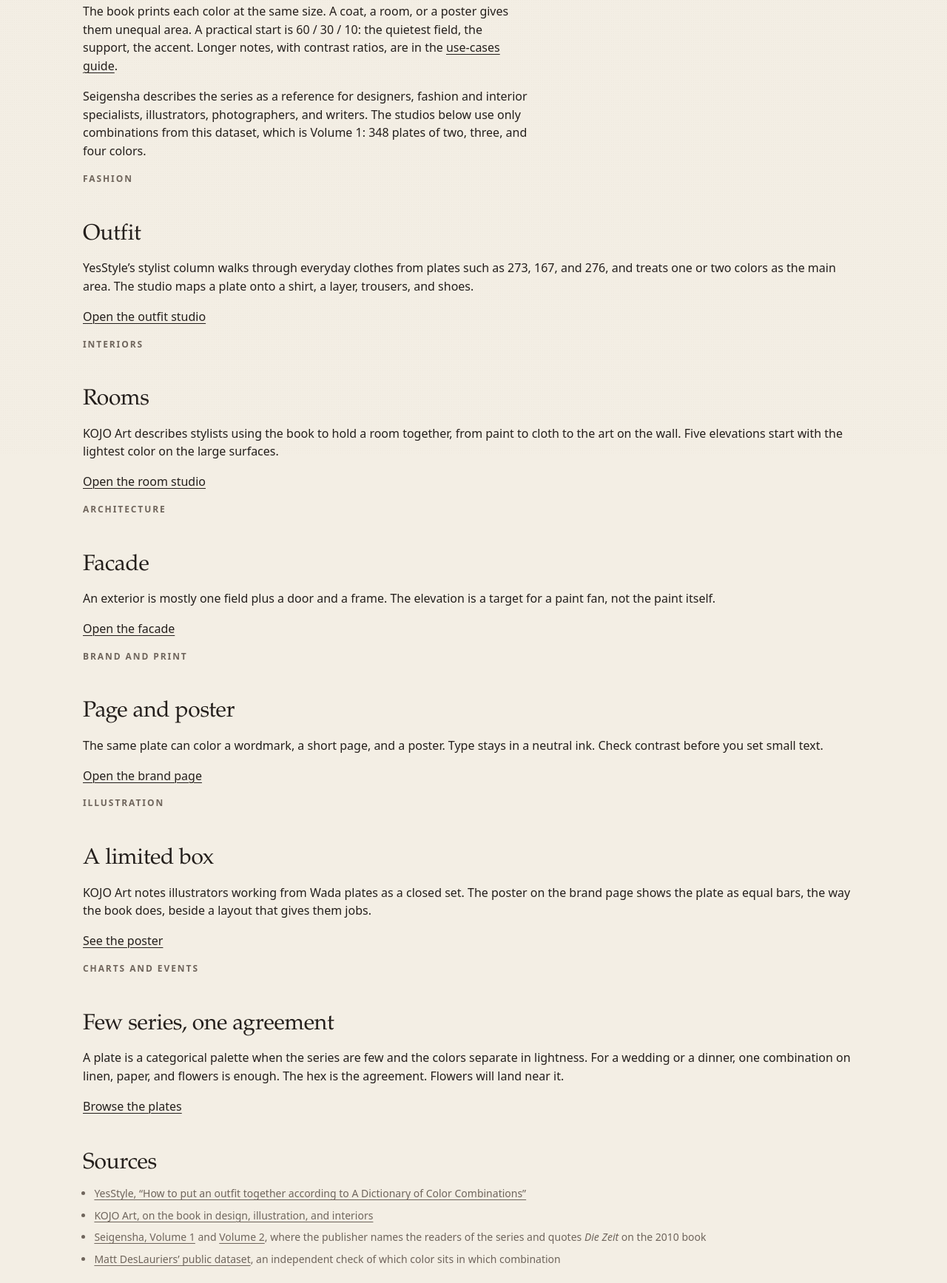
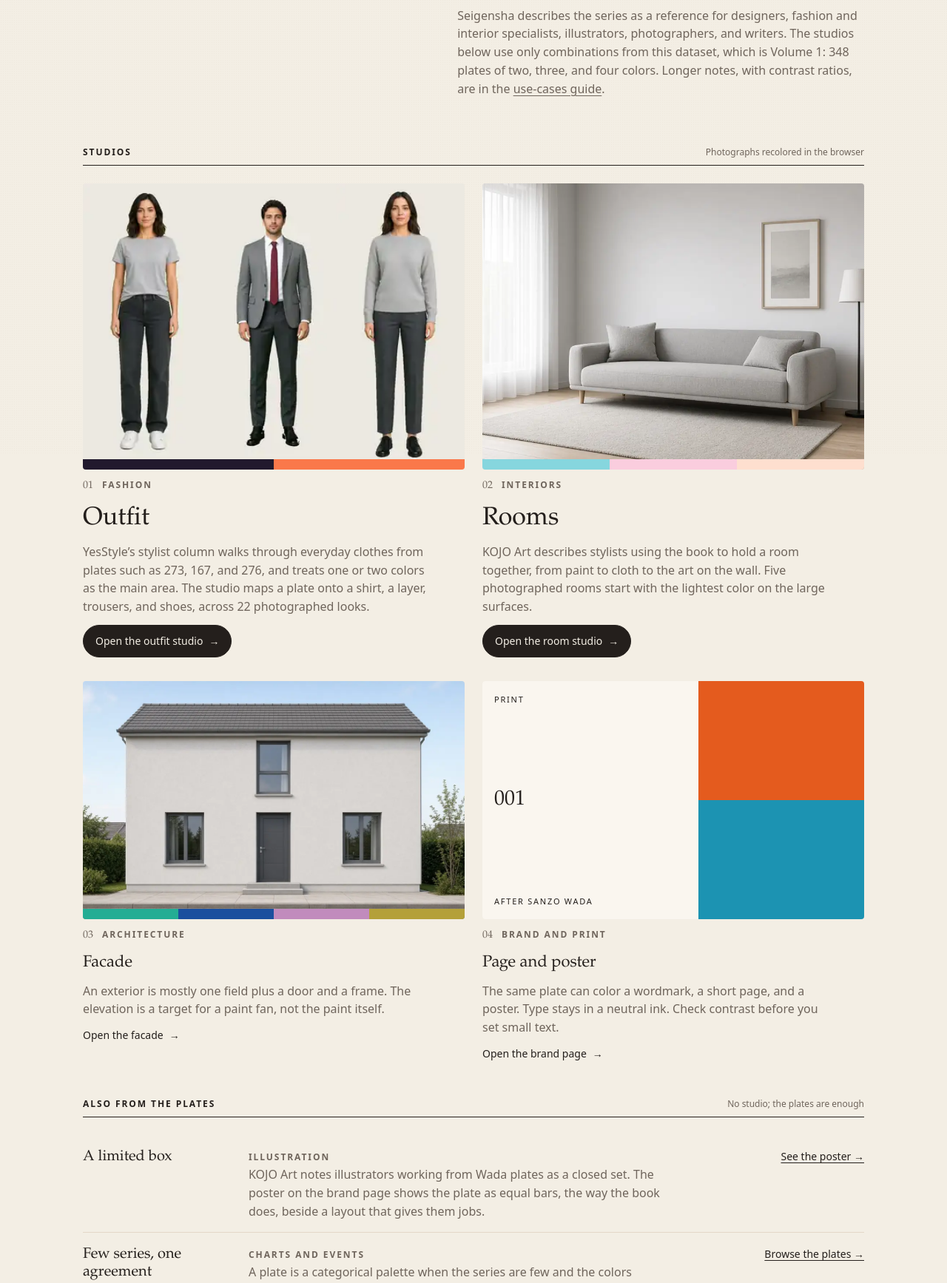
Before and after one commit to Bjoseph23/haishoku, a plain HTML site: page viewer/use-cases.html in a window 1280 px wide. Shown: the part 187-1922 px from the top of the page at 74% size. Drawn offline with Linux system fonts and the light colour scheme.

Commit message:
feat(viewer): use-cases hub as an editorial contents page
Co-Authored-By: Claude Opus 5.5 <noreply@anthropic.com>

```diff
--- a/viewer/use-cases.html
+++ b/viewer/use-cases.html
@@ -25,6 +25,13 @@
     <a href="index.html">Palettes</a>
     <a href="colors.html">Colors</a>
     <a href="use-cases.html" aria-current="page">Use cases</a>
+    <span class="desk-sep" aria-hidden="true"></span>
+    <span class="desk-label" aria-hidden="true">Studios</span>
+    <a href="outfit.html">Outfit<span class="sr"> studio</span></a>
+    <a href="room.html">Room<span class="sr"> studio</span></a>
+    <a href="facade.html">Facade<span class="sr"> studio</span></a>
+    <a href="brand.html">Brand<span class="sr"> studio</span></a>
+    <span class="desk-sep" aria-hidden="true"></span>
     <a href="about.html">About</a>
   </nav>
   <div class="tools">
@@ -33,13 +40,20 @@
   </div>
 </header>
 <div class="backdrop" id="backdrop" hidden></div>
-<div class="sheet" id="sheet" role="dialog" aria-modal="true" aria-labelledby="sheet-title" hidden>
-  <p id="sheet-title" class="sheet-label">Pages</p>
-  <nav class="sheet-nav" aria-label="Pages">
+<div class="sheet" id="sheet" role="dialog" aria-modal="true" aria-label="Site menu" hidden>
+  <div class="sheet-grip">
+    <span class="mark">haishoku</span>
+    <button type="button" class="text-btn" id="sheet-close">Close</button>
+  </div>
+  <p class="sheet-label" id="sheet-browse">Browse</p>
+  <nav class="sheet-nav" aria-labelledby="sheet-browse">
     <a href="index.html">Palettes</a>
     <a href="colors.html">Colors</a>
     <a href="use-cases.html" aria-current="page">Use cases</a>
     <a href="about.html">About</a>
+  </nav>
+  <p class="sheet-label" id="sheet-studios">Studios</p>
+  <nav class="sheet-nav sheet-studios" aria-labelledby="sheet-studios">
     <a href="outfit.html">Outfit studio</a>
     <a href="room.html">Room studio</a>
     <a href="facade.html">Facade</a>
@@ -47,50 +61,76 @@
   </nav>
 </div>
 <main id="app">
-  <p class="kicker">From the plates outward</p>
-  <h1>Use cases</h1>
-  <div class="prose">
-    <p>The book prints each color at the same size. A coat, a room, or a poster gives them unequal area. A practical start is 60 / 30 / 10: the quietest field, the support, the accent. Longer notes, with contrast ratios, are in the <a href="https://github.com/Bjoseph23/haishoku/blob/main/docs/USE_CASES.md">use-cases guide</a>.</p>
-    <p>Seigensha describes the series as a reference for designers, fashion and interior specialists, illustrators, photographers, and writers. The studios below use only combinations from this dataset, which is Volume 1: 348 plates of two, three, and four colors.</p>
-  </div>
-  <div class="cards">
-    <article class="hub-card">
-      <p class="kicker">Fashion</p>
-      <h2>Outfit</h2>
-      <p>YesStyle’s stylist column walks through everyday clothes from plates such as 273, 167, and 276, and treats one or two colors as the main area. The studio maps a plate onto a shirt, a layer, trousers, and shoes.</p>
-      <a class="more" href="outfit.html">Open the outfit studio</a>
+  <header class="hub-head">
+    <div>
+      <p class="kicker">From the plates outward</p>
+      <h1>Use cases</h1>
+    </div>
+    <div class="prose">
+      <p>The book prints each color at the same size. A coat, a room, or a poster gives them unequal area. A practical start is 60 / 30 / 10: the quietest field, the support, the accent.</p>
+      <p>Seigensha describes the series as a reference for designers, fashion and interior specialists, illustrators, photographers, and writers. The studios below use only combinations from this dataset, which is Volume 1: 348 plates of two, three, and four colors. Longer notes, with contrast ratios, are in the <a href="https://github.com/Bjoseph23/haishoku/blob/main/docs/USE_CASES.md">use-cases guide</a>.</p>
+    </div>
+  </header>
+
+  <div class="section-label"><h2 class="kicker">Studios</h2><span>Photographs recolored in the browser</span></div>
+  <div class="entries">
+    <article class="entry lead">
+      <a class="entry-media entry-trio" href="outfit.html" tabindex="-1" aria-hidden="true">
+        <img src="assets/looks/f-tee-jeans-thumb.webp" alt="" width="200" height="356">
+        <img src="assets/looks/m-blazer-thumb.webp" alt="" width="200" height="356">
+        <img src="assets/looks/f-knit-trousers-thumb.webp" alt="" width="200" height="356">
+        <span class="entry-strip" aria-hidden="true"><i style="background:#21192D"></i><i style="background:#FA784A"></i></span>
+      </a>
+      <div class="entry-title"><span class="entry-num">01</span><p class="kicker">Fashion</p></div>
+      <h3><a href="outfit.html">Outfit</a></h3>
+      <p>YesStyle’s stylist column walks through everyday clothes from plates such as 273, 167, and 276, and treats one or two colors as the main area. The studio maps a plate onto a shirt, a layer, trousers, and shoes, across 22 photographed looks.</p>
+      <a class="btn" href="outfit.html">Open the outfit studio <span class="arrow" aria-hidden="true">→</span></a>
     </article>
-    <article class="hub-card">
-      <p class="kicker">Interiors</p>
-      <h2>Rooms</h2>
-      <p>KOJO Art describes stylists using the book to hold a room together, from paint to cloth to the art on the wall. Five elevations start with the lightest color on the large surfaces.</p>
-      <a class="more" href="room.html">Open the room studio</a>
+    <article class="entry lead">
+      <a class="entry-media" href="room.html" tabindex="-1" aria-hidden="true">
+        <img src="assets/rooms/living.webp" alt="" width="1200" height="675">
+        <span class="entry-strip" aria-hidden="true"><i style="background:#86D6DE"></i><i style="background:#FACDDE"></i><i style="background:#FEDFCF"></i></span>
+      </a>
+      <div class="entry-title"><span class="entry-num">02</span><p class="kicker">Interiors</p></div>
+      <h3><a href="room.html">Rooms</a></h3>
+      <p>KOJO Art describes stylists using the book to hold a room together, from paint to cloth to the art on the wall. Five photographed rooms start with the lightest color on the large surfaces.</p>
+      <a class="btn" href="room.html">Open the room studio <span class="arrow" aria-hidden="true">→</span></a>
     </article>
-    <article class="hub-card">
-      <p class="kicker">Architecture</p>
-      <h2>Facade</h2>
+    <article class="entry second">
+      <a class="entry-media" href="facade.html" tabindex="-1" aria-hidden="true">
+        <img src="assets/rooms/facade.webp" alt="" width="1200" height="675" loading="lazy" decoding="async">
+        <span class="entry-strip" aria-hidden="true"><i style="background:#24AD94"></i><i style="background:#1B4F9E"></i><i style="background:#C18BBD"></i><i style="background:#B4A039"></i></span>
+      </a>
+      <div class="entry-title"><span class="entry-num">03</span><p class="kicker">Architecture</p></div>
+      <h3><a href="facade.html">Facade</a></h3>
       <p>An exterior is mostly one field plus a door and a frame. The elevation is a target for a paint fan, not the paint itself.</p>
-      <a class="more" href="facade.html">Open the facade</a>
+      <a class="go" href="facade.html">Open the facade <span class="arrow" aria-hidden="true">→</span></a>
     </article>
-    <article class="hub-card">
-      <p class="kicker">Brand and print</p>
-      <h2>Page and poster</h2>
+    <article class="entry second">
+      <a class="entry-media" href="brand.html" tabindex="-1" aria-hidden="true">
+        <span class="entry-poster"><span style="background:#faf6ef;color:#241f1c"><small>Print</small><b>001</b><small>After Sanzo Wada</small></span><span><i style="background:#E45B1E"></i><i style="background:#1C93B2"></i></span></span>
+      </a>
+      <div class="entry-title"><span class="entry-num">04</span><p class="kicker">Brand and print</p></div>
+      <h3><a href="brand.html">Page and poster</a></h3>
       <p>The same plate can color a wordmark, a short page, and a poster. Type stays in a neutral ink. Check contrast before you set small text.</p>
-      <a class="more" href="brand.html">Open the brand page</a>
-    </article>
-    <article class="hub-card">
-      <p class="kicker">Illustration</p>
-      <h2>A limited box</h2>
-      <p>KOJO Art notes illustrators working from Wada plates as a closed set. The poster on the brand page shows the plate as equal bars, the way the book does, beside a layout that gives them jobs.</p>
-      <a class="more" href="brand.html">See the poster</a>
-    </article>
-    <article class="hub-card">
-      <p class="kicker">Charts and events</p>
-      <h2>Few series, one agreement</h2>
-      <p>A plate is a categorical palette when the series are few and the colors separate in lightness. For a wedding or a dinner, one combination on linen, paper, and flowers is enough. The hex is the agreement. Flowers will land near it.</p>
-      <a class="more" href="index.html">Browse the plates</a>
+      <a class="go" href="brand.html">Open the brand page <span class="arrow" aria-hidden="true">→</span></a>
     </article>
   </div>
+
+  <div class="section-label"><h2 class="kicker">Also from the plates</h2><span>No studio; the plates are enough</span></div>
+  <ul class="also">
+    <li>
+      <h3>A limited box</h3>
+      <p><span class="kicker">Illustration</span><br>KOJO Art notes illustrators working from Wada plates as a closed set. The poster on the brand page shows the plate as equal bars, the way the book does, beside a layout that gives them jobs.</p>
+      <a href="brand.html">See the poster →</a>
+    </li>
+    <li>
+      <h3>Few series, one agreement</h3>
+      <p><span class="kicker">Charts and events</span><br>A plate is a categorical palette when the series are few and the colors separate in lightness. For a wedding or a dinner, one combination on linen, paper, and flowers is enough. The hex is the agreement. Flowers will land near it.</p>
+      <a href="index.html">Browse the plates →</a>
+    </li>
+  </ul>
+
   <h2>Sources</h2>
   <ul class="sources">
     <li><a href="https://www.yesstyle.com/blog/2026-06-26/how-to-put-an-outfit-together-according-to-a-dictionary-of-color-combinations/">YesStyle, “How to put an outfit together according to A Dictionary of Color Combinations”</a></li>
@@ -99,8 +139,8 @@
     <li><a href="https://github.com/mattdesl/dictionary-of-colour-combinations">Matt DesLauriers’ public dataset</a>, an independent check of which color sits in which combination</li>
   </ul>
 </main>
-<footer class="site-foot"><p>Sanzo Wada, <em>A Dictionary of Color Combinations</em>. Compiled by <a href="https://github.com/Bjoseph23">Bill Mageni</a>.</p></footer>
-<div id="toast" role="status"></div>
+<footer class="site-foot"><p>Sanzo Wada, <em>A Dictionary of Color Combinations</em>. Compiled by <a href="https://github.com/Bjoseph23">Bill Mageni</a>. Code MIT, data and studio photographs CC BY 4.0.</p></footer>
+<div id="toast" role="status" aria-live="polite"></div>
 <script type="module">
 import { enhanceChrome } from "./js/chrome.js";
 enhanceChrome();
```
